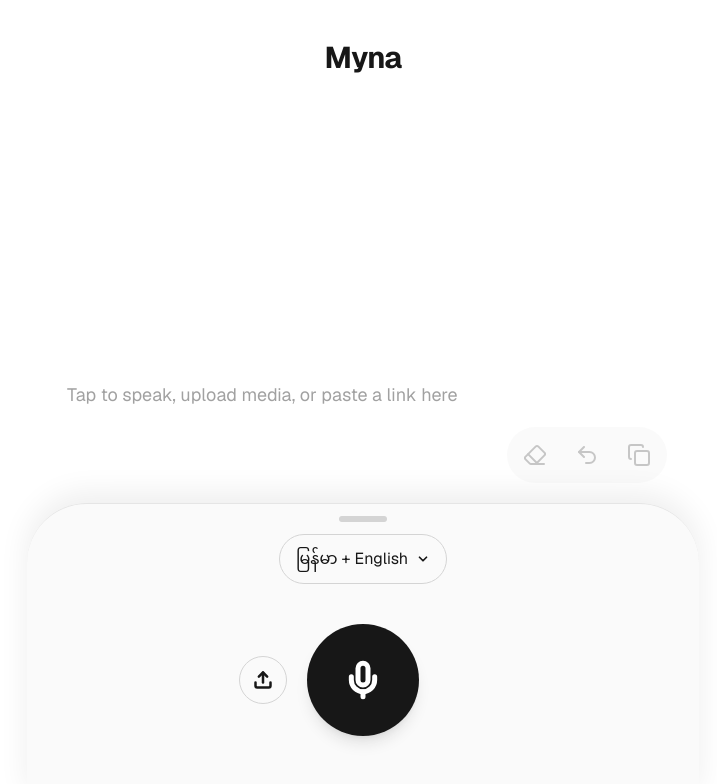
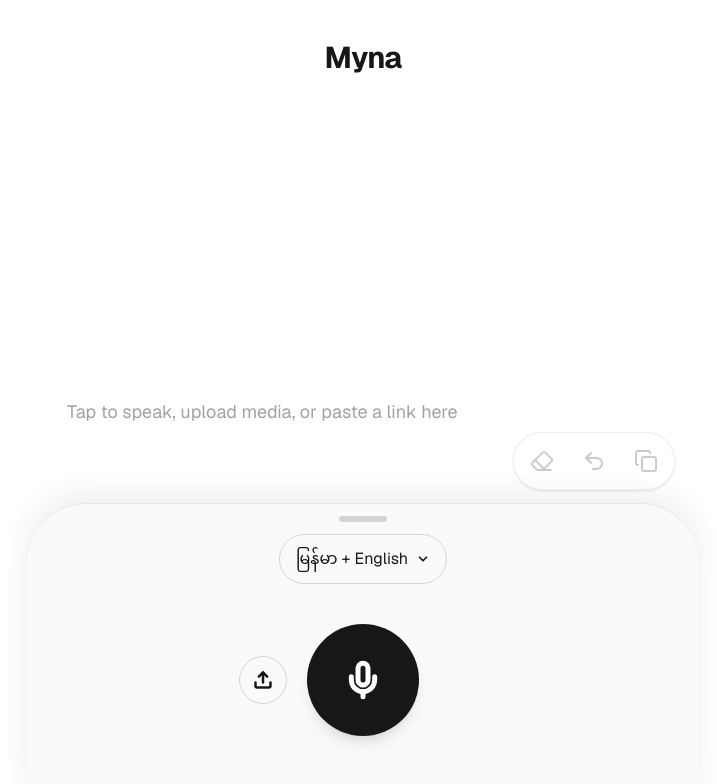
Before and after one commit to paing-tech/myna, a Next.js app: page / in a window 1280 px wide. Shown: the top 784 px of the page, without its empty margins (277-994 px from the left). Built offline with nearby package versions, Linux system fonts and the light colour scheme.

Commit message:
layout change

```diff
--- a/components/LiveTranscriber.tsx
+++ b/components/LiveTranscriber.tsx
@@ -440,7 +440,7 @@
         };
 
   return (
-    <div className="flex flex-1 flex-col gap-4">
+    <div className="relative flex min-h-0 flex-1 flex-col gap-4">
       {error && (
         <p
           role="alert"
@@ -452,7 +452,9 @@
 
       {/* Centred in the space between the title and the buttons; as it fills
           it grows out from there, until it meets the buttons and scrolls. */}
-      <div className="mt-auto flex flex-col gap-1">
+      {/* Centred, so a short transcript sits in view above the sheet while a
+          long one grows down behind it */}
+      <div className="mb-90 mt-auto flex flex-col gap-1">
         <TranscriptBox
           value={finalText}
           onChange={(next) => updateText(next, "edit")}
@@ -463,7 +465,7 @@
           highlight={highlight}
           placeholder="Tap to speak, upload media, or paste a link here"
           textareaRef={textareaRef}
-          maxHeightClass={sheet === "collapsed" ? "max-h-[72vh]" : "max-h-[55vh]"}
+          maxHeightClass={sheet === "collapsed" ? "max-h-[72vh]" : "max-h-[38vh]"}
           textClass={TEXT_SIZE_CLASS[textSize]}
         >
           {played && (
@@ -478,9 +480,22 @@
           )}
         </TranscriptBox>
 
-        {/* Always rendered, so the row keeps its space and nothing jumps */}
-        <div className="flex justify-end pr-4">
-          <div className="flex items-center gap-1 rounded-full p-1 bg-neutral-50/90 dark:bg-neutral-900/50">
+      </div>
+
+      {/* Controls sit in a sheet anchored to the bottom of the screen */}
+      <div
+        {...(sheet === "collapsed"
+          ? { onPointerDown: handlePointerDown, onPointerUp: handlePointerUp }
+          : {})}
+        className={`absolute inset-x-0 bottom-0 -mx-4 flex flex-col items-center gap-0 rounded-t-[60px] transition-[padding] duration-300 ${
+          sheet === "collapsed"
+            ? "pb-[max(0.5rem,env(safe-area-inset-bottom))]"
+            : "pb-[max(4rem,env(safe-area-inset-bottom))]"
+        }  border-t border-neutral-200 bg-neutral-50/90 px-4 pt-2 shadow-[0_-10px_30px_rgba(0,0,0,0.07)] backdrop-blur-xl dark:border-neutral-800 dark:bg-neutral-900/80 dark:shadow-[0_-10px_30px_rgba(0,0,0,0.6)]`}
+      >
+        {/* Floats above the sheet, over the text, with a frosted background */}
+        <div className="absolute -top-18 right-6 z-10">
+          <div className="flex items-center gap-1 rounded-full border border-neutral-200/60 bg-white/40 p-1 shadow-sm backdrop-blur-md dark:border-neutral-700/50 dark:bg-neutral-900/40">
             <button
               onClick={() => updateText("", "edit", "force")}
               disabled={!hasText || status !== "idle"}
@@ -510,19 +525,7 @@
             </button>
           </div>
         </div>
-      </div>
 
-      {/* Controls sit in a sheet anchored to the bottom of the screen */}
-      <div
-        {...(sheet === "collapsed"
-          ? { onPointerDown: handlePointerDown, onPointerUp: handlePointerUp }
-          : {})}
-        className={`sticky bottom-0 -mx-4 mt-1 flex flex-col items-center gap-0 rounded-t-[60px] transition-[padding] duration-300 ${
-          sheet === "collapsed"
-            ? "pb-[max(0.5rem,env(safe-area-inset-bottom))]"
-            : "pb-[max(4rem,env(safe-area-inset-bottom))]"
-        }  border-t border-neutral-200 bg-neutral-50/90 px-4 pt-2 shadow-[0_-10px_30px_rgba(0,0,0,0.07)] backdrop-blur-xl dark:border-neutral-800 dark:bg-neutral-900/80 dark:shadow-[0_-10px_30px_rgba(0,0,0,0.6)]`}
-      >
         {/* Grab handle: drag or tap to show and hide the controls */}
         <button
           type="button"
```
